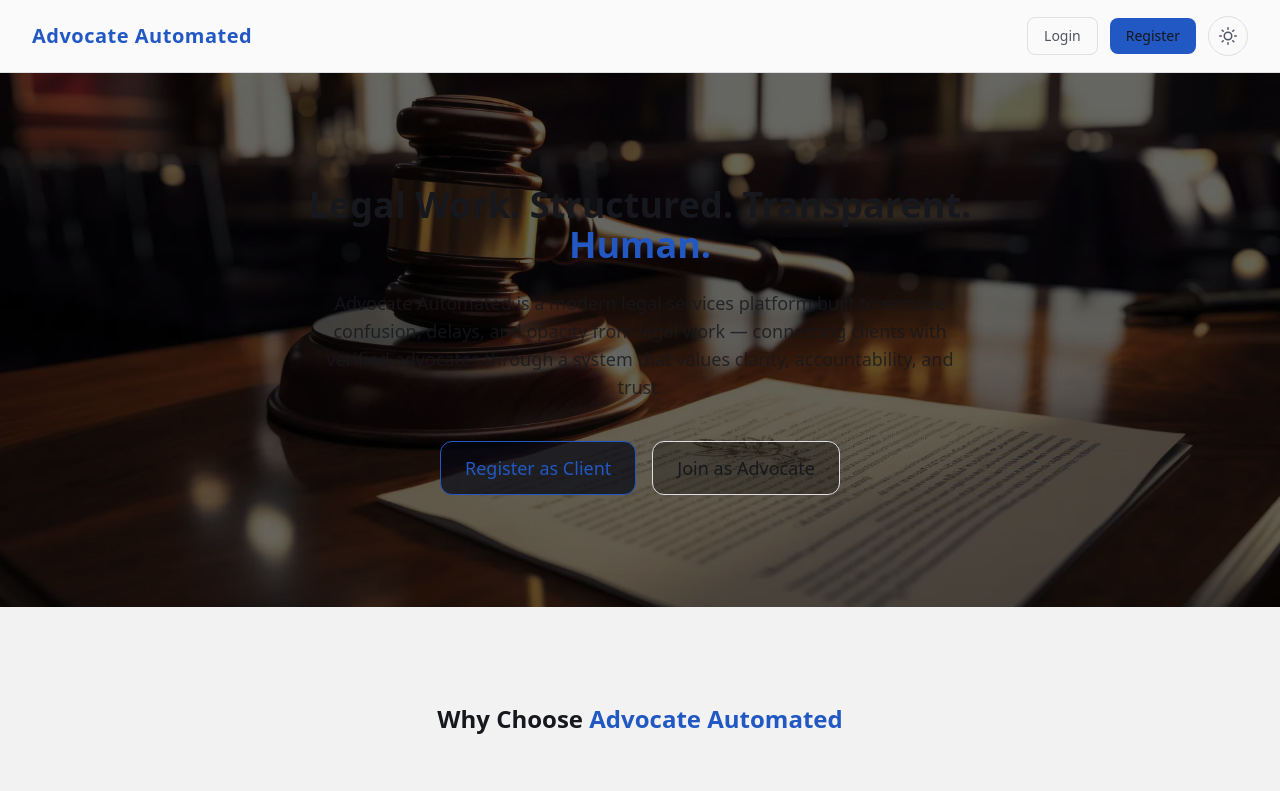
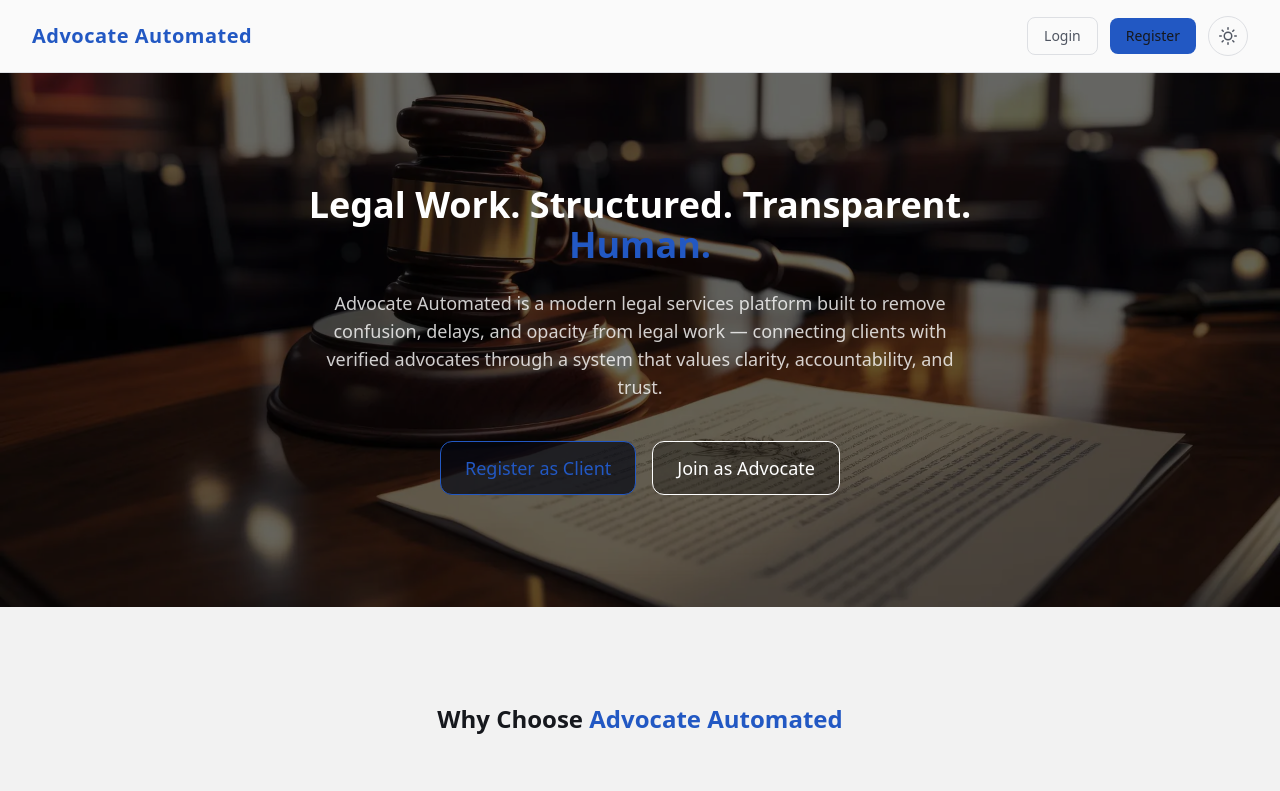
Before and after one commit to amanprasad-07/AdvocateAutomated-frontend, a React (Vite) app: page / in a window 1280 px wide. Shown: the top 791 px of the page. Built offline with nearby package versions, Linux system fonts and the light colour scheme; no server answers.

Commit message:
landing page

```diff
--- a/src/pages/public/Landing.jsx
+++ b/src/pages/public/Landing.jsx
@@ -173,12 +173,12 @@ const Landing = () => {
 
         {/* Hero content */}
         <div className="z-10 relative">
-          <h2 className="mx-auto mb-6 max-w-3xl text-3xl sm:text-4xl font-semibold leading-tigh text-text-primary">
+          <h2 className="mx-auto mb-6 max-w-3xl text-3xl sm:text-4xl font-semibold leading-tigh text-white">
             Legal Work. Structured. Transparent.
             <span className="text-primary"> Human.</span>
           </h2>
 
-          <p className="mx-auto mb-10 max-w-2xl text-lg text-text-primary/80">
+          <p className="mx-auto mb-10 max-w-2xl text-lg text-white/80">
             Advocate Automated is a modern legal services platform built to remove
             confusion, delays, and opacity from legal work — connecting clients
             with verified advocates through a system that values clarity,
@@ -203,9 +203,9 @@ const Landing = () => {
             <Link
               to="/register"
               className="
-                rounded-xl border border-border
+                rounded-xl border border-white
                 px-6 py-3 bg-black/30
-                text-lg font-medium text-text-primary
+                text-lg font-medium text-white
                 hover:bg-black/80 hover:shadow-md
                 transition
               "
```
Also changed, not shown: index.html (line endings or trailing spaces), public/scales.svg.
